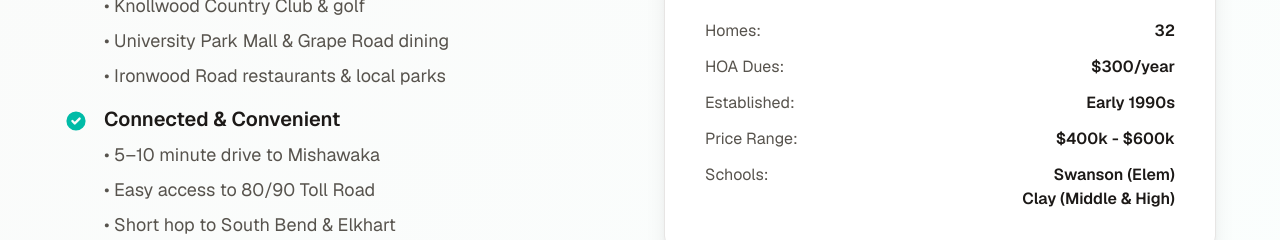
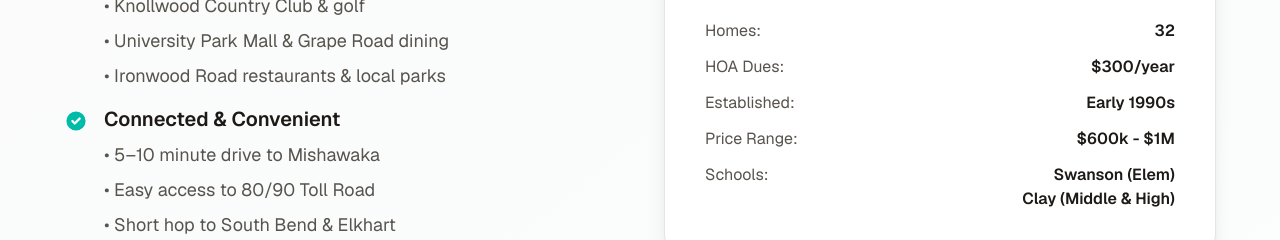
Before and after one commit to kfkkail/ashford-hills, a Next.js app: page / in a window 1280 px wide. Shown: the part 2100-2340 px from the top of the page. Built offline with nearby package versions, Linux system fonts and the light colour scheme.

Commit message:
Fix: Update price range to $600k - $1M
Co-authored-by: kail.keusch <kail.keusch@trellisconnect.com>

```diff
--- a/app/page.tsx
+++ b/app/page.tsx
@@ -215,7 +215,7 @@ export default function Home() {
                     </div>
                     <div className="flex justify-between">
                       <span className="text-stone-600">Price Range:</span>
-                      <span className="font-semibold text-stone-900">$400k - $600k</span>
+                      <span className="font-semibold text-stone-900">$600k - $1M</span>
                     </div>
                     <div className="flex justify-between">
                       <span className="text-stone-600">Schools:</span>
```
